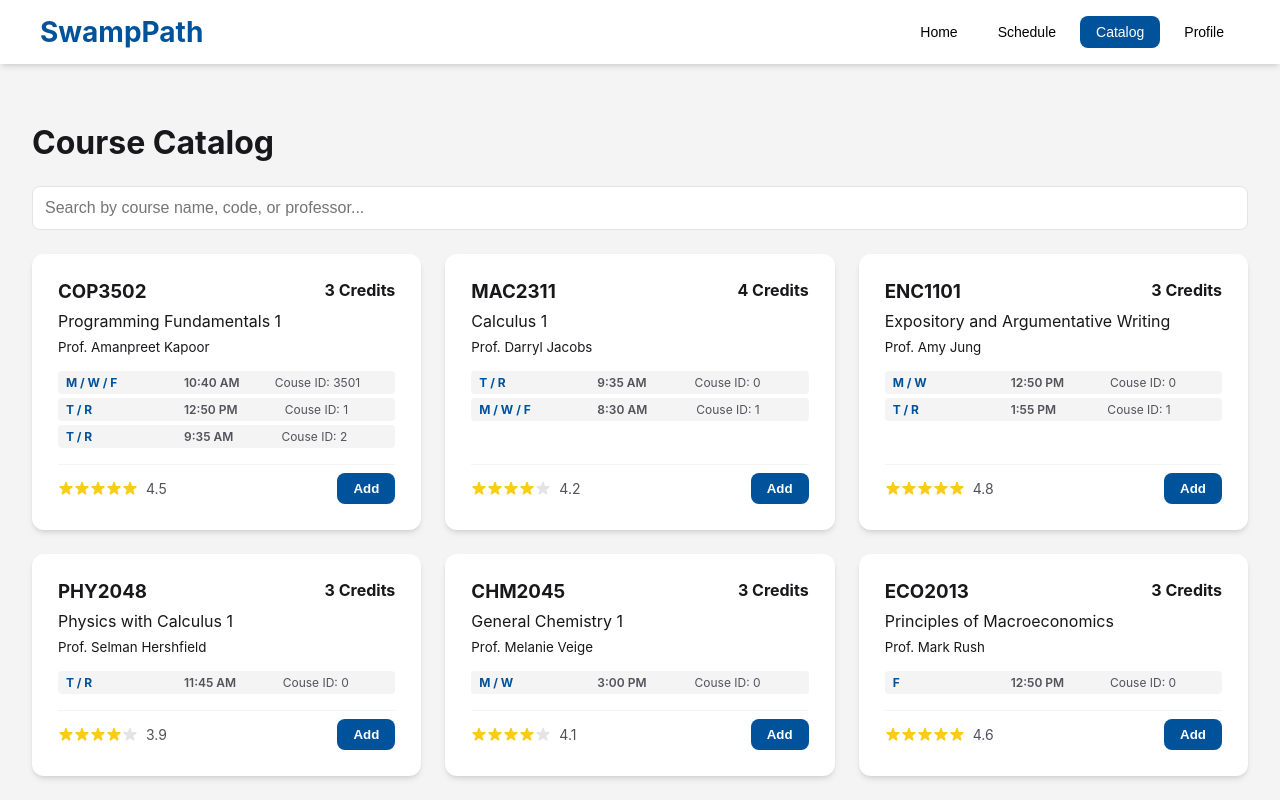
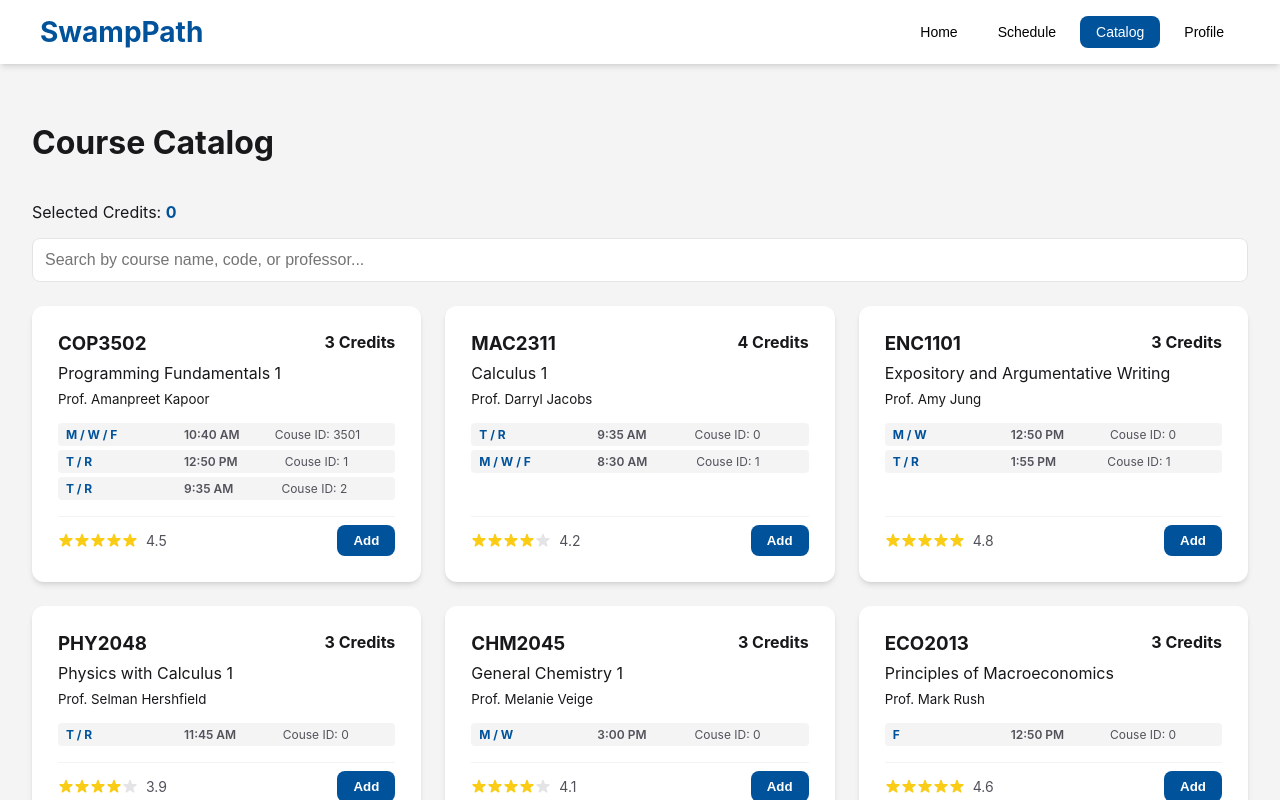
Before and after one commit to Chris-Enlow/swamppath-project, a React (Vite) app: page / in a window 1280 px wide. Both pictures are taken after a click on the button "Catalog". Shown: the top 800 px of the page. Built offline with nearby package versions, Linux system fonts and the light colour scheme.

Commit message:
Add credit limit warning to schedule and catalog pages
Display a warning message in both the schedule and catalog pages when the total selected credits exceed 18.

```diff
--- a/src/App.jsx
+++ b/src/App.jsx
@@ -219,7 +219,6 @@ const SchedulePage = ({ selectedCourses, displayedCourses, onRemoveCourse, onSel
                     key={`${day}-${period}`}
                     className={`calendar-cell ${hasConflict ? 'has-conflict' : ''}`}
                   >
-                    {/* lay out items side-by-side when conflicting */}
                     <div className={`cell-content ${hasConflict ? 'conflict-grid' : ''}`}>
                       {courses.map((course) => (
                         <div
@@ -244,6 +243,7 @@ const SchedulePage = ({ selectedCourses, displayedCourses, onRemoveCourse, onSel
       <div className="card courses-sidebar">
         <h2 className="card-title">Wanted Courses</h2>
         <p>Total Credits: <span className="credits-total">{totalCredits}</span></p>
+        {totalCredits > 18 && <p style={{ color: 'red' }}>Warning: You have exceeded the credit limit of 18 credits!</p>}
         <div className="selected-courses-list">
           {Object.keys(selectedCourses).length === 0 ? (
             <div className="placeholder-text">
@@ -357,9 +357,15 @@ const CatalogPage = ({ onAddCourse, onRemoveCourse, selectedCourses }) => {
     }));
   };
 
+  const totalSelectedCredits = Object.values(selectedCourses).reduce((sum, c) => sum + c.credits, 0);
+
   return (
     <div className="page-container">
       <h2 className="page-title">Course Catalog</h2>
+      <div style={{ display: 'flex', alignItems: 'center', gap: '1rem' }}>
+        <p>Selected Credits: <span className="credits-total">{totalSelectedCredits}</span></p>
+        {totalSelectedCredits > 18 && <p style={{ color: 'red', margin: 0 }}>Warning: You have exceeded the credit limit of 18 credits!</p>}
+      </div>
       <input
         type="text"
         placeholder="Search by course name, code, or professor..."
```
